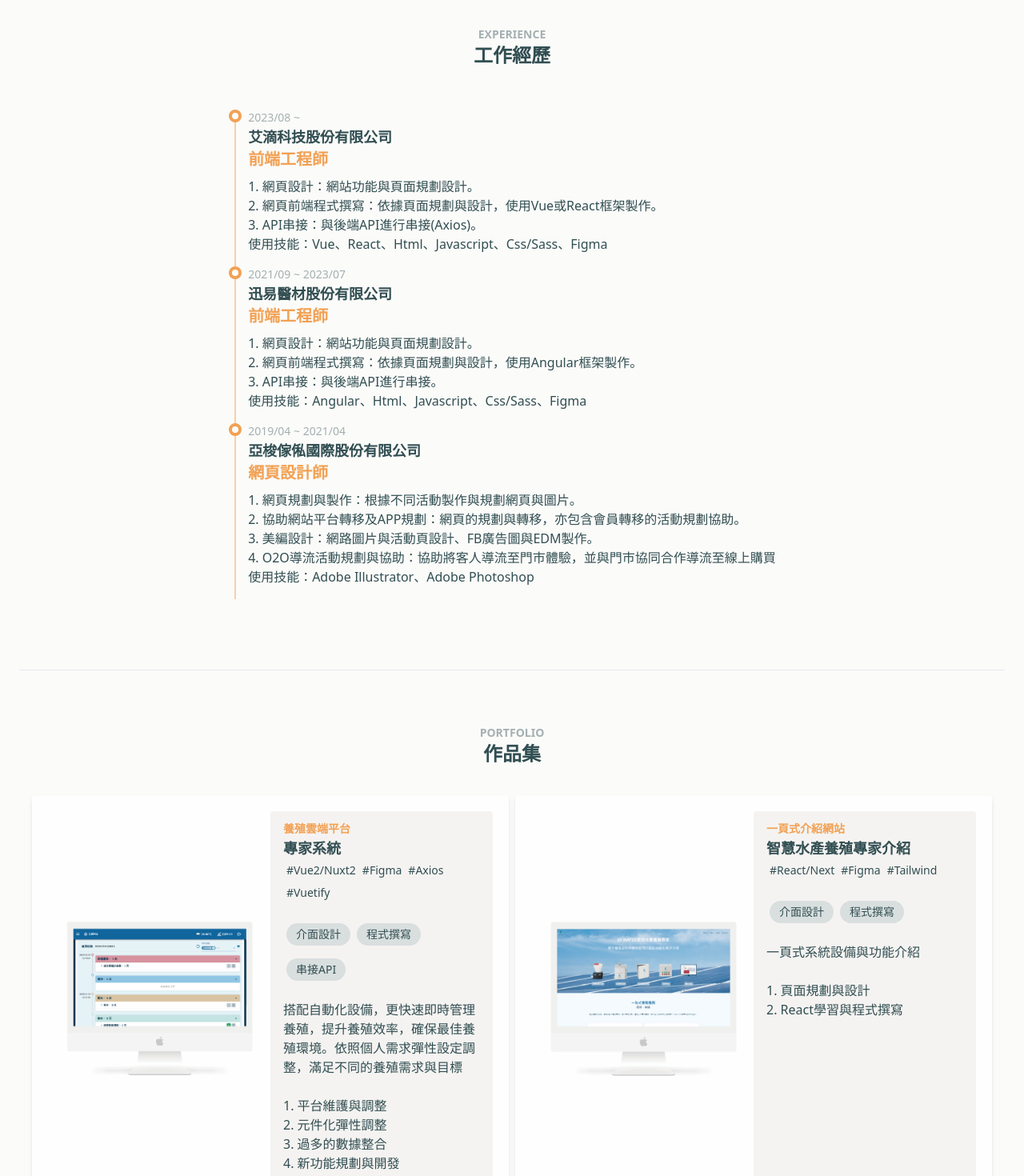
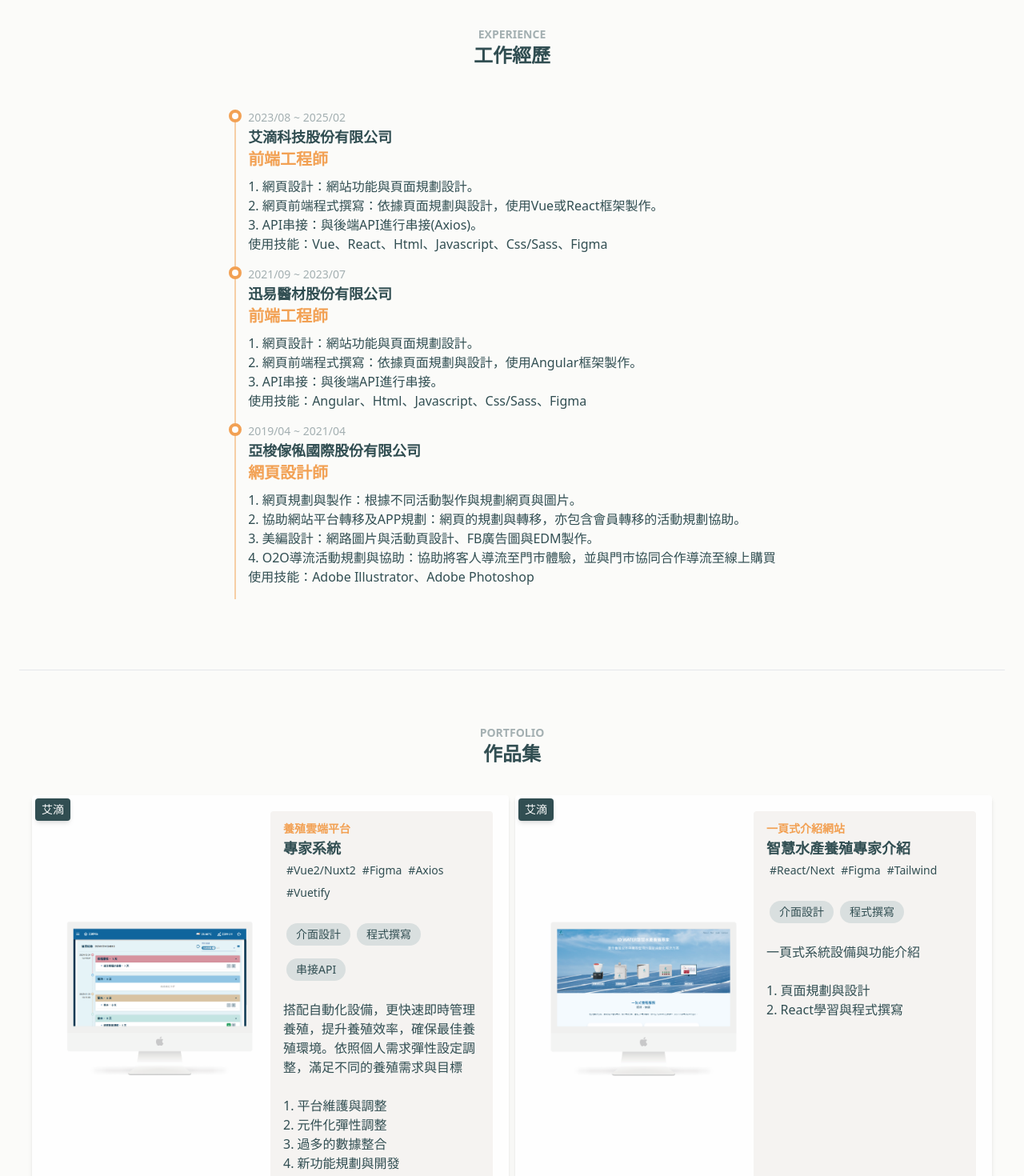
Before and after one commit to shihyaya/profile, a Next.js app: page / in a window 1280 px wide. Shown: the part 1180-2650 px from the top of the page at 80% size. Built offline with nearby package versions, Linux system fonts and the light colour scheme.

Commit message:
作品集增加公司名稱

```diff
--- a/component/Portofolio.js
+++ b/component/Portofolio.js
@@ -1,6 +1,6 @@
 import styles from '../styles/portofolio.module.scss';
 import { useEffect,useRef } from 'react';
-export default function Portofolio({name,subtitle,job,skill,describe,response,id}) {
+export default function Portofolio({name,subtitle,job,skill,describe,response,company,id}) {
     const skills = skill;
     const jobs = job;
     // 進入動畫
@@ -37,6 +37,7 @@ export default function Portofolio({name,subtitle,job,skill,describe,response,id
                 <div className='flex flex-col p-4 items-center  w-full h-full md:flex-row md:items-stretch'>
                     <div className='w-full h-[300px] md:h-full'>
                         <div className={`${styles.portofolio} h-[300px] w-full bg-contain md:bg-contain md:h-full sm:bg-auto`} style={{'backgroundImage':`url('./assets/portofolio/${id}.png')`}}></div>
+                        <div className={`${styles.company} px-2`}><p className='text-white text-center'>{company}</p></div>
                     </div>
                     <div className='w-full h-full'>
                         <div className={`${styles.content} px-4 py-3 bg-primary-25  h-full`}>
--- a/pages/template/experiences.tsx
+++ b/pages/template/experiences.tsx
@@ -4,7 +4,7 @@ const exData=[{
     company: '艾滴科技股份有限公司',
     job: '前端工程師',
     startDate: '2023/08',
-    endDate:'',
+    endDate:'2025/02',
     describe: '1. 網頁設計：網站功能與頁面規劃設計。<br>2. 網頁前端程式撰寫：依據頁面規劃與設計，使用Vue或React框架製作。<br>3. API串接：與後端API進行串接(Axios)。',
     skills: '使用技能：Vue、React、Html、Javascript、Css/Sass、Figma'
 },{
--- a/pages/template/portofolios.tsx
+++ b/pages/template/portofolios.tsx
@@ -7,28 +7,32 @@ const portofolioData = [{
     skill:['Vue2/Nuxt2','Figma','Axios','Vuetify'],
     job:['介面設計','程式撰寫','串接API'],
     describe:'搭配自動化設備，更快速即時管理養殖，提升養殖效率，確保最佳養殖環境。依照個人需求彈性設定調整，滿足不同的養殖需求與目標',
-    response:'1. 平台維護與調整<br>2. 元件化彈性調整<br>3. 過多的數據整合<br>4. 新功能規劃與開發'
+    response:'1. 平台維護與調整<br>2. 元件化彈性調整<br>3. 過多的數據整合<br>4. 新功能規劃與開發',
+    company: '艾滴'
 },{
     name:'智慧水產養殖專家介紹',
     subtitle:'一頁式介紹網站',
     skill:['React/Next','Figma','Tailwind'],
     job:['介面設計','程式撰寫'],
     describe:' 一頁式系統設備與功能介紹',
-    response:'1. 頁面規劃與設計<br>2. React學習與程式撰寫'
+    response:'1. 頁面規劃與設計<br>2. React學習與程式撰寫',
+    company: '艾滴'
 },{
     name:'Nusono Cloud',
     subtitle:'醫療雲端平台',
     skill:['Angular','Figma','Echarts','Material'],
     job:['介面設計','程式撰寫','串接API'],
     describe:'使用者利用Nusono超音波與APP進行掃描後儲存資料，並上傳至Nusono Cloud，進行病患診斷以及分析',
-    response:'1. 平台維護與調整<br>2. 遠距醫療視訊功能開發'
+    response:'1. 平台維護與調整<br>2. 遠距醫療視訊功能開發',
+    company: '迅易'
 },{
     name:'Pineer 掌中鴿星',
     subtitle:'賽鴿即時定位平台',
     skill:['Angular','Figma','Amcharts','Material'],
     job:['介面設計','程式撰寫','串接API'],
     describe:'網頁即時呈現GPS定位，可查看軌跡和當時飛行之資料，幫助賽鴿人員更清楚掌握鴿子的飛行狀況，以及適合的氣候與地形',
-    response:'1. 平台功能設計與操作流程規劃<br>2. google map API串接<br>3. 訂閱制規劃'
+    response:'1. 平台功能設計與操作流程規劃<br>2. google map API串接<br>3. 訂閱制規劃',
+    company:'迅易'
 },]
 export default function Portofolios() {
     return (
@@ -40,7 +44,7 @@ export default function Portofolios() {
                         portofolioData.map((portofolio,i)=>{
                             return (
                                 <div key={`portofolio_${i}`}>
-                                    <Portofolio name={portofolio.name} subtitle={portofolio.subtitle} skill={portofolio.skill} job={portofolio.job} describe={portofolio.describe} response={portofolio.response} id={i+1}></Portofolio>
+                                    <Portofolio name={portofolio.name} subtitle={portofolio.subtitle} skill={portofolio.skill} job={portofolio.job} describe={portofolio.describe} response={portofolio.response} company={portofolio.company} id={i+1}></Portofolio>
                                 </div>
                             )
                         })
--- a/styles/portofolio.module.scss
+++ b/styles/portofolio.module.scss
@@ -16,3 +16,10 @@
 .chip {
     border-radius: 20px;
 }
+.company {
+    @apply bg-dark-100 text-primary-10 shadow-md;
+    border-radius: 4px;
+    position: absolute;
+    top: 4px;
+    left: 4px;
+}
```
